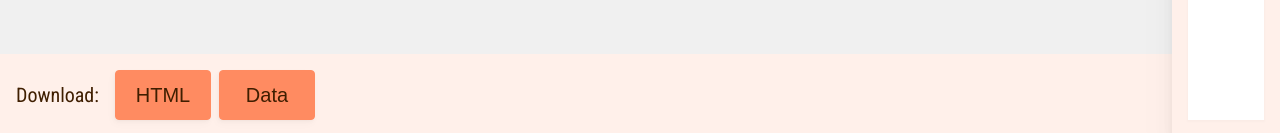
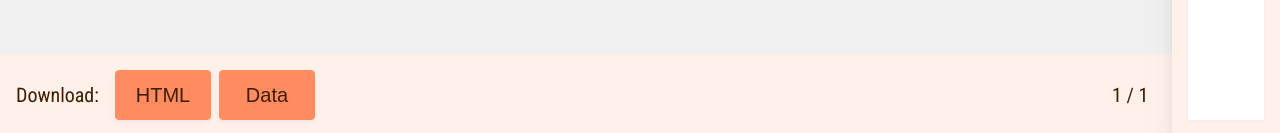
Before and after one commit to occrg/chord-sheet-creator, a Vue app: page / in a window 1280 px wide. Shown: the part 664-797 px from the top of the page. Built offline with nearby package versions, Linux system fonts and the light colour scheme.

Commit message:
max page number now shows

```diff
--- a/src/components/chord_sheet_controls/ChordSheetControls.vue
+++ b/src/components/chord_sheet_controls/ChordSheetControls.vue
@@ -4,6 +4,7 @@ import { useDOMStore } from "@/stores/DOMStore";
 import { useChordSheetDetailsStore } from "@/stores/ChordSheetDetailsStore";
 import { useChordSheetSegmentsStore } from "@/stores/ChordSheetSegmentsStore";
 import type { ChordSheetSegment } from "@/stores/ChordSheetSegmentsStore";
+import { useChordSheetAcrossPagesStore } from "@/stores/ChordSheetAcrossPagesStore";
 
 import { ButtonStyle } from "../reusable/Button.vue";
 import Button from "../reusable/Button.vue";
@@ -19,6 +20,7 @@ import Button from "../reusable/Button.vue";
       <div class="key-text vertical-layout primary-middle">Download:</div>
       <div id="download-buttons"
         class="horizontal-layout
+        fill-space
         small-horizontal-gap">
         <Button
           @buttonClicked="downloadHTML"
@@ -30,6 +32,14 @@ import Button from "../reusable/Button.vue";
           :buttonStyle="ButtonStyle.PRIMARY"
           text="Data">
         </Button>
+      </div>
+      <div id="page-switch-buttons"
+        class="horizontal-layout
+        small-horizontal-gap
+        medium-horizontal-padding">
+        <div class="vertical-layout primary-middle key-text">
+          1 / {{Math.max(1, pages.length)}}
+        </div>
       </div>
     </div>
 </template>
@@ -56,6 +66,7 @@ export default {
     ...mapState(useDOMStore, ["chordSheetPageRefs"]),
     ...mapState(useChordSheetDetailsStore, ["title", "artist", "key", "bpm", "timeSignature"]),
     ...mapState(useChordSheetSegmentsStore, ["segments"]),
+    ...mapState(useChordSheetAcrossPagesStore, ["pages"]),
     filename () {
       let cleanedTitle = this.title.replace(/[^0-9a-z ]/gi, '');
       let cleanedArtist = this.artist.replace(/[^0-9a-z ]/gi, '');
```
